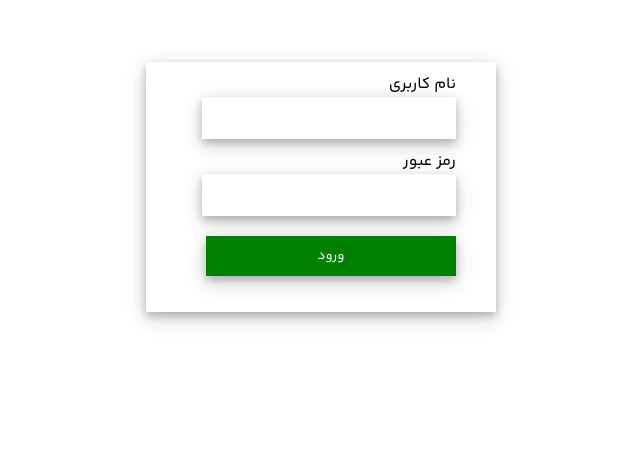
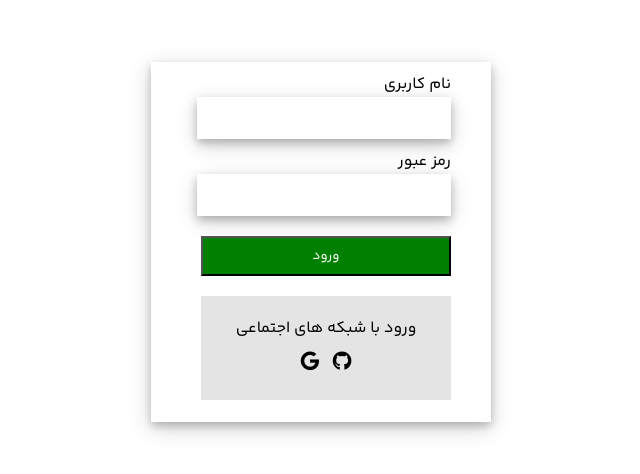
Before and after one commit to farshiddarvishi78/Login, a plain HTML site: page Index.html in a window 1280 px wide. Shown: the part 246-720 px from the top of the page, without its empty margins (319-959 px from the left). Drawn offline with nearby package versions, Linux system fonts and the light colour scheme; files whose address does not match are found by name.

Commit message:
Added Login with Social

```diff
--- a/Index.html
+++ b/Index.html
@@ -6,6 +6,7 @@
     <title>Document</title>
     <link rel="stylesheet" href="style.css">
     <script src="https://ajax.googleapis.com/ajax/libs/jquery/3.7.1/jquery.min.js"></script>
+    <link rel="stylesheet" href="https://cdnjs.cloudflare.com/ajax/libs/font-awesome/6.0.0/css/all.min.css" integrity="sha384-..." crossorigin="anonymous" referrerpolicy="no-referrer" />
 </head>
 <body>
     <main>
@@ -15,7 +16,18 @@
             <input type="text" class="input" name="username" id="username">
             <label for="password">رمز عبور</label>
             <input type="password" class="password" name="password" id="password">
-            <input type="submit" class="submit" value="ورود" >
+            <!-- <input typ="submit" class="submit" value="ورود" > -->
+            <button type="submit" class="submit">ورود
+                <i class="fas fa-sync fa-spin loading"></i>
+            </button>
+            <section class="SocialMedia">
+                <span>ورود با شبکه های اجتماعی</span>
+                <div class="icons">
+                <i class="fa-brands fa-github socialicon"></i>
+                <i class="fa-brands fa-google socialicon"></i>
+                </div>
+
+            </section>
         </form>
 
         <script src="assets/main.js"></script>
--- a/assets/main.js
+++ b/assets/main.js
@@ -1,17 +1,43 @@
 jQuery(document).ready(function(){
 
+    //selector in jquery
     // let user_name = jQuery('#username');
     // user_name.hide();
 
+    //select with tag and class
     // let username = jQuery('label.input');
     // username.hide();
 
+
+    //با کلیک برروی قسمت مورد نظر الرت زیر اجرا میگردد
     // jQuery('input.submit').click(function(){
     //     alert('آیا اطلاعات شما درست میباشد؟');
     // });
+
+    //با انتقال ماوس بر نقطه مدنظر الرت زیر اجرا میشود
 
     // jQuery('input.password').mouseenter(function(){
     //     alert('دقت داشته باشید فقط یکبار امکان تایید رمز میباشد بار دوم اکانت شما بن میشود.')
     // });
 
+
+    //بی اثر کردن دکمه submit برای ارسال فرم
+    // jQuery('input.submit').click(function(event){
+
+    //     event.preventDefault();
+    //     //jQuery('input.submit').hide(); // same codes => $(this).hide();
+    //     $(this).hide();
+
+    // });
+
+    jQuery('.submit').click(function(e){
+        e.preventDefault();
+        jQuery('.loading').fadeIn(2000);
+    })
+
+
+    jQuery('.SocialMedia').click(function(){
+        jQuery('.icons').slideToggle();
+    });
+
 });
--- a/style.css
+++ b/style.css
@@ -17,8 +17,8 @@ main form{
     margin-top: 300px;
     align-items: right;
     box-shadow: 0 4px 8px 0 rgba(0, 0, 0, 0.2), 0 6px 20px 0 rgba(0, 0, 0, 0.19);
-    height: 250px;
-    width: 350px;
+    height: 360px;
+    width: 340px;
 }
 
 
@@ -38,11 +38,37 @@ input{
     margin-right: 40px;
 }
 
-input.submit{
+button.submit{
     font-family: "Yekan-Bakh";
     color: white;
     width: 250px;
     margin-top: 20px;
     background-color: green;
+    margin-right: 40px;
+    height: 40px;
+}
+
+
+section{
+    display: flex;
+    flex-direction: column;
+    align-items: center;
+    width: 250px;
+    /* height: 80px; */
+    background-color: rgb(228, 228, 228);
+    margin-right: 40px;
+    margin-top: 20px;
+    padding: 20px 0;
 
 }
+
+i.loading{
+    display: none;
+}
+
+.socialicon{
+
+    font-size: larger;
+    font-weight: 600;
+    padding: 10px 5px;
+}
```
